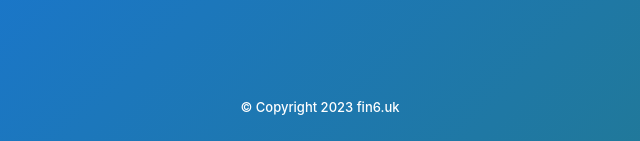
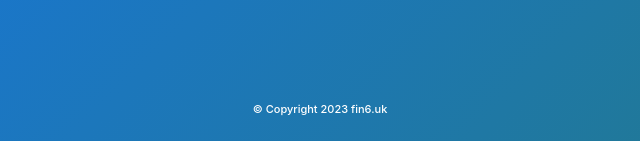
Before and after one commit to fin69/www.fin6.uk, a plain HTML site: page index.html in a window 1280 px wide. Shown: the part 656-797 px from the top of the page, 320-960 px from the left. Drawn offline with nearby package versions, Linux system fonts and the light colour scheme.

Commit message:
Update index.html

```diff
--- a/index.html
+++ b/index.html
@@ -36,7 +36,7 @@
   </main>
 
   <footer>
-    <h2 class="text-center" style="padding-top: 30px; padding-bottom: 20px; color: #ffffff; font-size: small;">&copy; Copyright 2023 fin6.uk</h2>
+    <h2 class="text-center" style="padding-top: 30px; padding-bottom: 20px; color: #ffffff; font-size: 11px;">&copy; Copyright 2023 fin6.uk</h2>
   </footer>
 
   <style>
```
